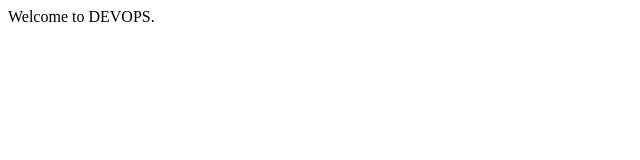
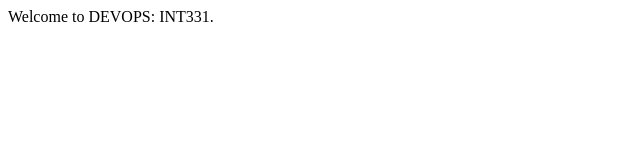
Before and after one commit to Losttrack21/Test, a plain HTML site: page index.html in a window 1280 px wide. Shown: the full height of the page, 0-640 px from the left. Drawn offline with Linux system fonts and the light colour scheme.

Commit message:
Updated website

```diff
--- a/index.html
+++ b/index.html
@@ -6,6 +6,6 @@
     <title>Document</title>
 </head>
 <body>
-    Welcome  to DEVOPS.
+    Welcome  to DEVOPS: INT331.
 </body>
 </html>
```
